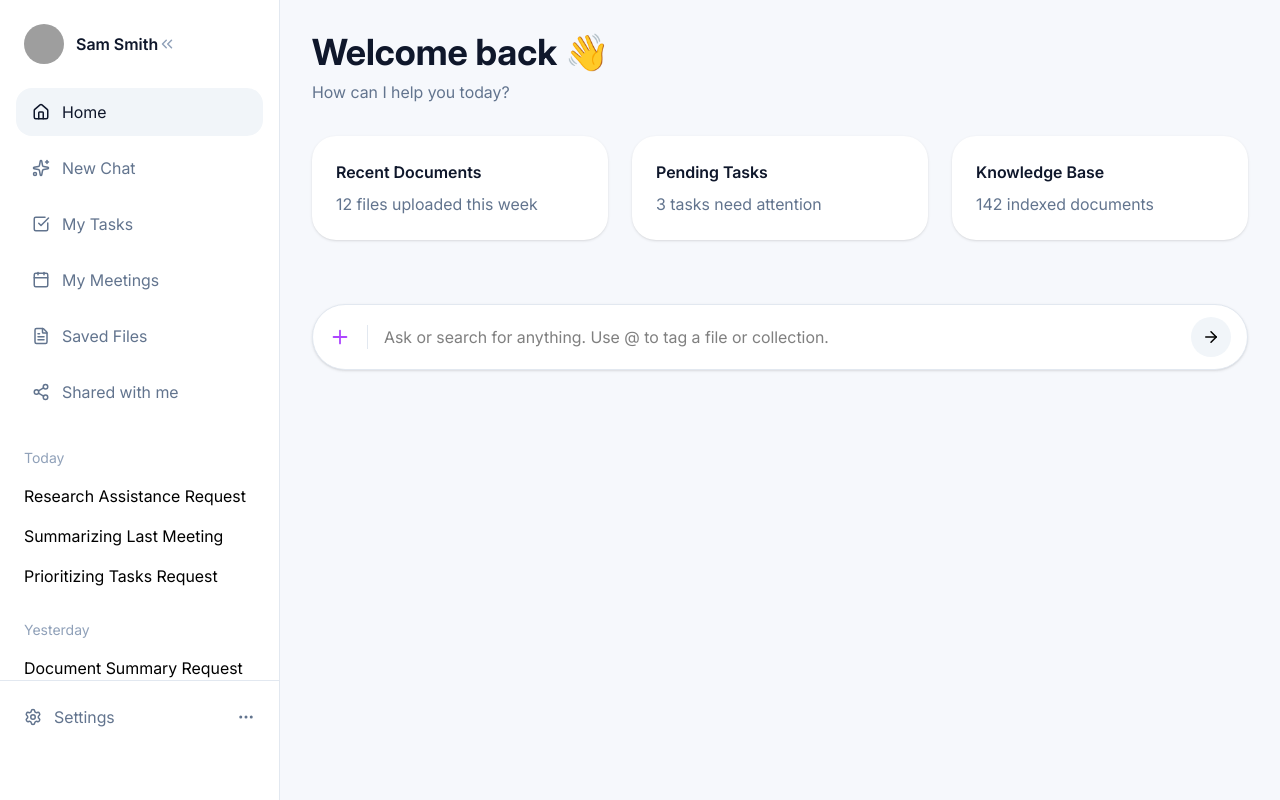
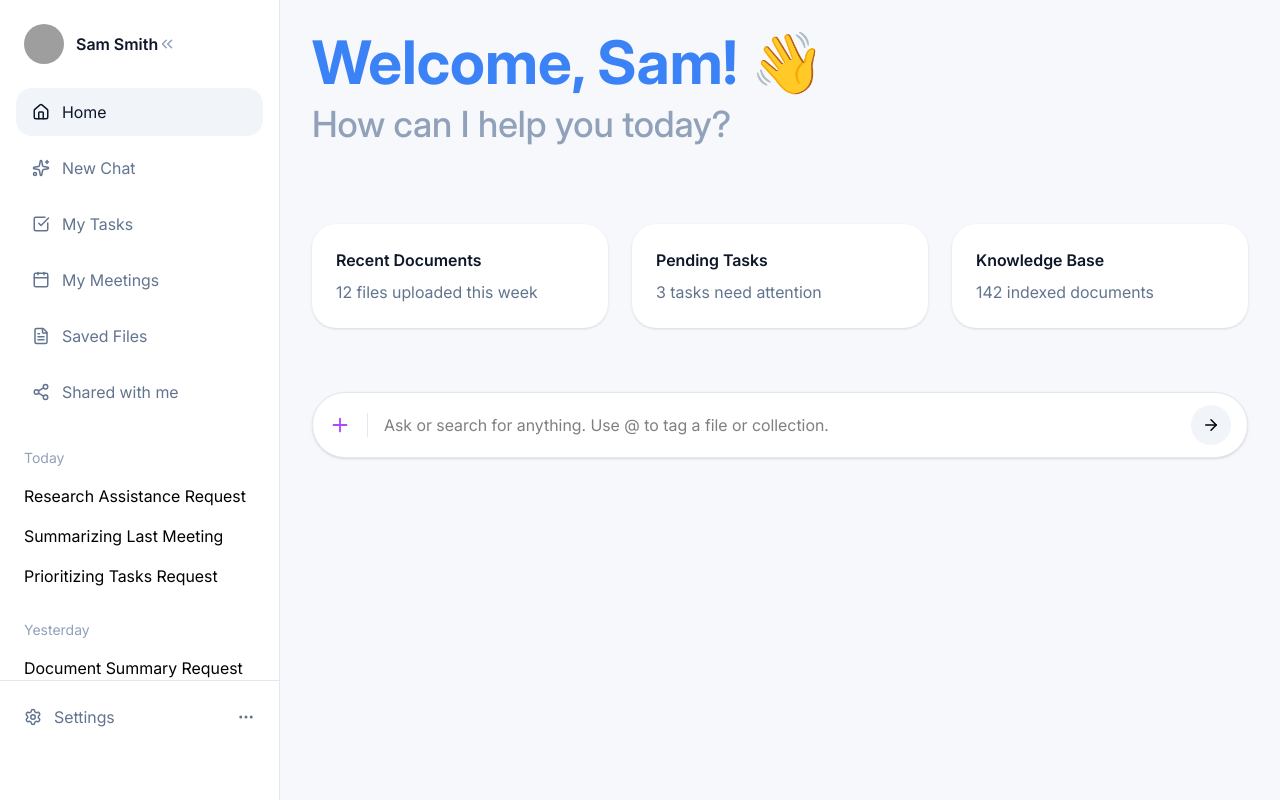
Before and after one commit to elmira-orooji/advanced-rag-system, a React (Vite) app in the folder frontend/my-rag-app/: page /home in a window 1280 px wide. Built offline with nearby package versions, Linux system fonts and the light colour scheme; grey boxes are pictures that could not be loaded.

Commit message:
redesign-Welcome color design

```diff
--- a/frontend/my-rag-app/src/pages/DashboardPage.tsx
+++ b/frontend/my-rag-app/src/pages/DashboardPage.tsx
@@ -92,15 +92,15 @@ const handleSendMessage = (
   <>
     <main className="flex-1 p-8 flex flex-col gap-8">
 
-      <div>
-        <h1 className="text-4xl font-bold text-slate-900">
-          Welcome back 👋
-        </h1>
+<div className="mb-12">
+ <h1 className="text-6xl font-bold text-[#3B82F6]">
+  Welcome, Sam! 👋
+</h1>
 
-        <p className="mt-2 text-slate-500">
-          How can I help you today?
-        </p>
-      </div>
+  <p className="mt-3 text-4xl font-medium text-slate-400">
+    How can I help you today?
+  </p>
+</div>
 
       <section className="grid grid-cols-1 md:grid-cols-2 xl:grid-cols-3 gap-6">
 
```
